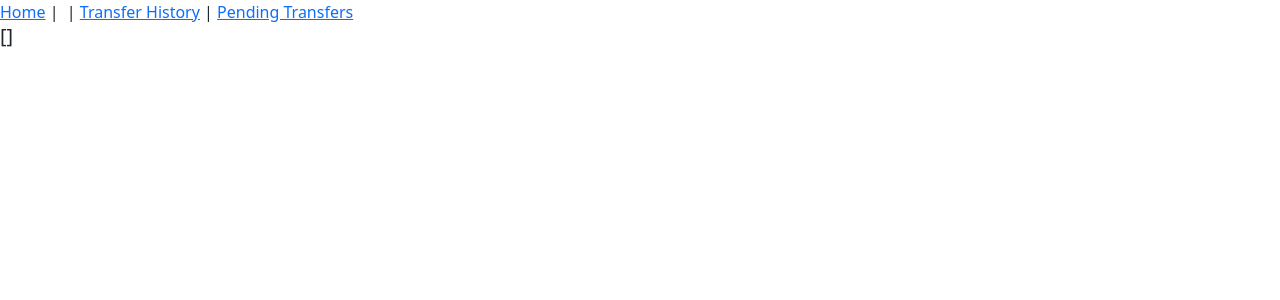
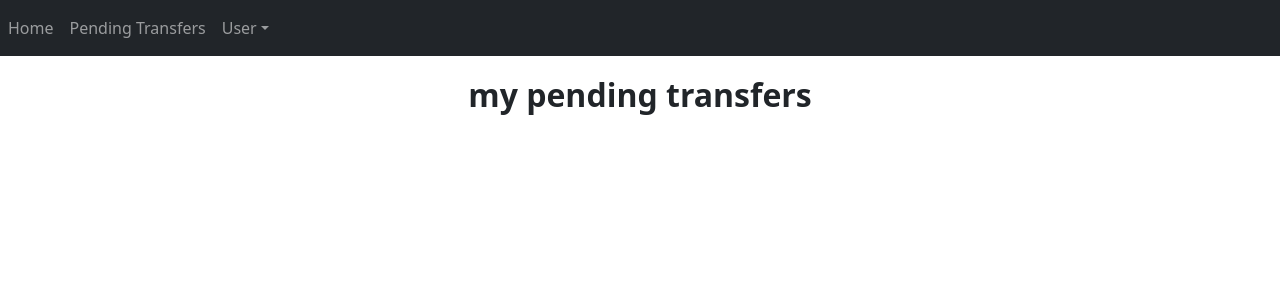
Before and after one commit to jeremylinardakis/tenmo-repo, a Vue app in the folder final_capstone/capstone/vue/: page /pendingtransfers in a window 1280 px wide. Shown: the top 300 px of the page. Built offline with nearby package versions, Linux system fonts and the light colour scheme.

Commit message:
Added navbar and finished base transfer functionality

```diff
--- a/final_capstone/capstone/vue/src/App.vue
+++ b/final_capstone/capstone/vue/src/App.vue
@@ -1,11 +1,14 @@
 <template>
   <div id="app">
     <div id="nav">
-      <router-link v-bind:to="{ name: 'home' }">Home</router-link>&nbsp;|&nbsp;
-      <router-link v-bind:to="{ name: 'logout' }" v-if="$store.state.token != ''">Logout</router-link> |
-      <router-link v-bind:to="{ name: 'transfers'}">Transfer History</router-link> |
-      <router-link v-bind:to="{ name: 'pending-transfers'}">Pending Transfers</router-link>
+      <nav-bar></nav-bar>
     </div>
     <router-view />
   </div>
 </template>
+<script>
+import NavBar from "@/components/NavBar";
+export default {
+  components: {NavBar}
+}
+</script>
--- /dev/null
+++ b/final_capstone/capstone/vue/src/components/NavBar.vue
@@ -0,0 +1,25 @@
+<template>
+  <div>
+    <b-navbar type="dark" variant="dark">
+      <b-navbar-nav>
+        <b-nav-item v-bind:to="{ name: 'home' }">Home</b-nav-item>
+        <b-nav-item v-bind:to="{ name: 'pending-transfers'}">Pending Transfers</b-nav-item>
+
+        <b-nav-item-dropdown text="User" right>
+          <b-dropdown-item v-bind:to="{ name: 'logout' }" v-if="$store.state.token != ''">Logout</b-dropdown-item>
+          <b-dropdown-item v-bind:to="{ name: 'transfers'}">Transfer History</b-dropdown-item>
+        </b-nav-item-dropdown>
+      </b-navbar-nav>
+    </b-navbar>
+  </div>
+</template>
+
+<script>
+export default {
+  name: "NavBar"
+}
+</script>
+
+<style scoped>
+
+</style>
--- a/final_capstone/capstone/vue/src/components/PendingTransferList.vue
+++ b/final_capstone/capstone/vue/src/components/PendingTransferList.vue
@@ -1,17 +1,19 @@
 <template>
   <div class="pending-transfer-list-container">
-    <h5>{{pendingTransfers}}</h5>
+    <h2>my pending transfers</h2>
     <b-card
+        id="transfer-card"
         v-for="transfer in pendingTransfers"
         v-bind:key="transfer.id"
         border-variant="secondary"
-        :header="transfer.fromUsername"
+        :header="headerMessage(transfer.toUsername)"
         header-border-variant="secondary"
         align="center"
     >
-      <b-card-text>Amount: ${{transfer.transferAmount}}</b-card-text>
-      <b-button v-on:click="approveTransfer(transfer)">Approve request</b-button>
-      <b-button v-on:click="declineTransfer(transfer)">Decline request</b-button>
+      <b-card-text>Requested amount: ${{transfer.transferAmount}}</b-card-text>
+      <b-card-text>Message: {{transfer.transferMessage}}</b-card-text>
+      <b-button id="btn" v-on:click="approveTransfer(transfer)">Approve request</b-button>
+      <b-button id="btn" v-on:click="declineTransfer(transfer)">Decline request</b-button>
     </b-card>
   </div>
 </template>
@@ -30,7 +32,7 @@ export default {
   created() {
     console.log(this.$store.state.user.username)
       this.pendingTransfers = this.$store.state.transfers.filter(transfer => {
-        return (transfer.transferStatus === 1 && this.$store.state.user.username !== transfer.fromUsername)
+        return (transfer.transferStatus === 1 && this.$store.state.user.id !== transfer.userIdOfDestinationAccount)
       })
   },
   methods: {
@@ -49,11 +51,40 @@ export default {
           this.$router.push({ path : '/'})
         }
       })
+    },
+    headerMessage(username) {
+      return "From: " + username
     }
   }
 }
 </script>
 
 <style scoped>
+#transfer-card {
+  max-width: 50%;
+  margin: 5px;
+  box-shadow: 2px 2px;
+}
 
+.pending-transfer-list-container {
+  display: flex;
+  flex-direction: column;
+  align-items: center;
+
+}
+
+#btn {
+  margin: 2px;
+  box-shadow: 2px 2px black;
+
+}
+
+#btn:hover {
+  box-shadow: none;
+}
+
+h2 {
+  margin: 20px;
+  font-weight: bold;
+}
 </style>
--- a/final_capstone/capstone/vue/src/views/Home.vue
+++ b/final_capstone/capstone/vue/src/views/Home.vue
@@ -1,7 +1,7 @@
 <template>
   <div class="home">
     <h1>Home</h1>
-    <h2>Hi {{this.$store.state.user.username}}!</h2>
+    <h2>Hello, {{this.$store.state.user.username}}!</h2>
     <p>Please select a user to send or request funds from</p>
     <user-list></user-list>
   </div>
```
Also changed, not shown: 1 other file (tests, documents, lock files or other folders).
